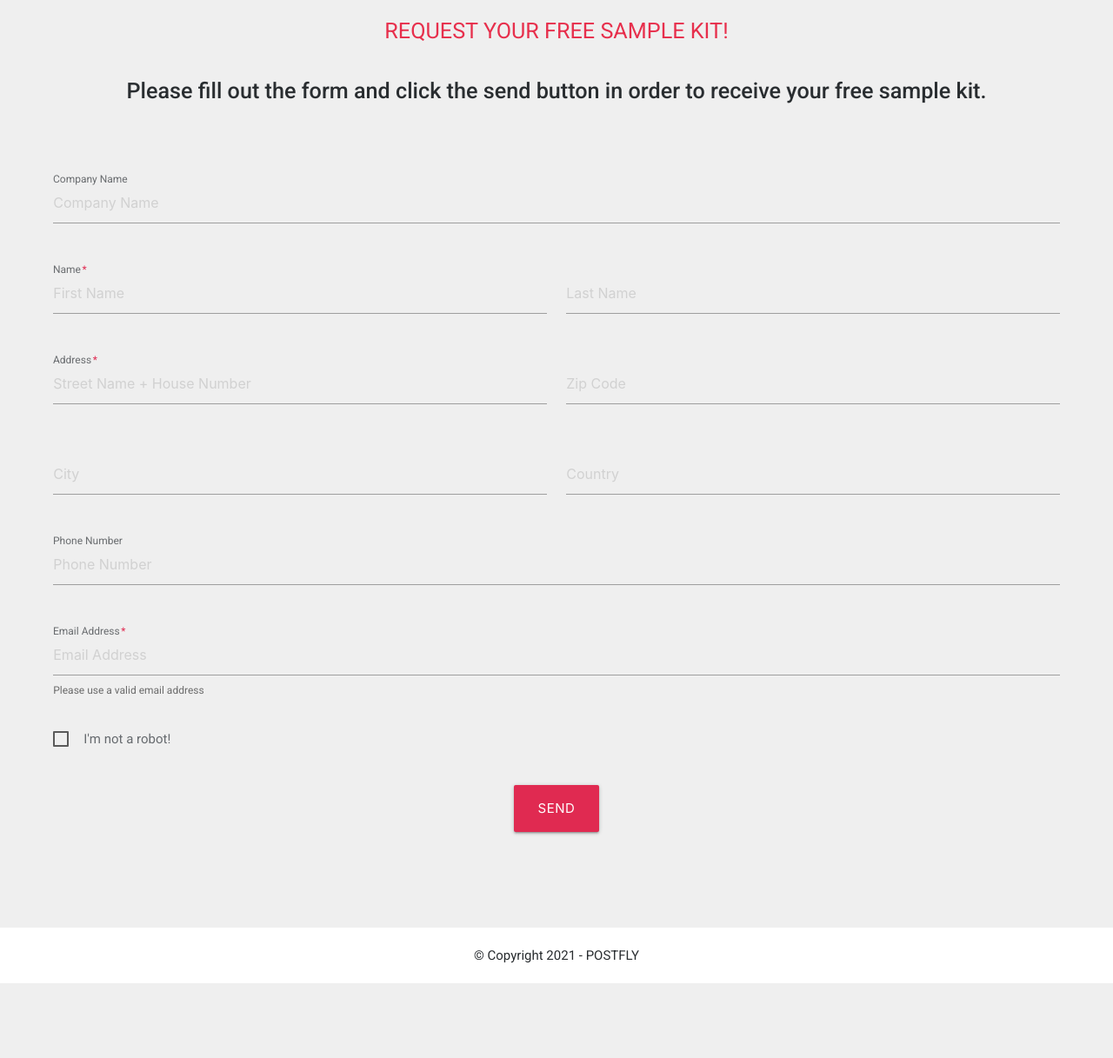
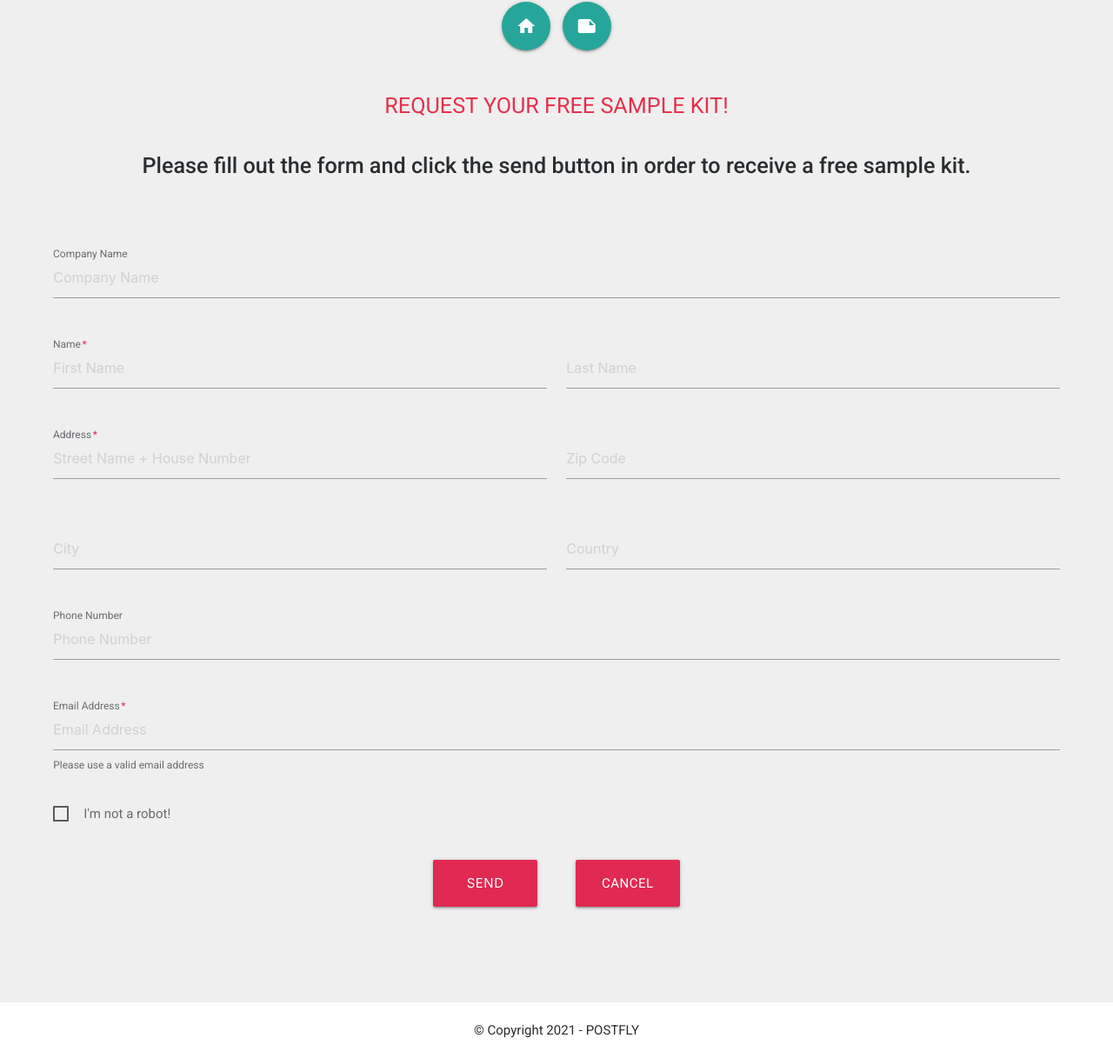
Before and after one commit to Daph1986/Postfly-business-card-creator, a plain HTML site: page form.html in a window 1280 px wide. Shown: the part 77-1294 px from the top of the page at 87% size. Before the commit the page ends 1208 px from the top, so only its background shows below. Drawn offline with nearby package versions, Linux system fonts and the light colour scheme.

Commit message:
Form.html: beautify code, adjusted class names to changed css, corrrected text for grammar and spelling, added menu buttons, cancel button and main.js script

```diff
--- a/form.html
+++ b/form.html
@@ -7,11 +7,14 @@
   <meta name="viewport" content="width=device-width, initial-scale=1.0">
   <title>POSTFLY Business card creator</title>
   <link rel="icon" href="assets/images/favicon.png" type="image/png" sizes="32x32">
-  <link rel="stylesheet" href="https://cdnjs.cloudflare.com/ajax/libs/materialize/1.0.0/css/materialize.min.css">
+  <link rel="stylesheet" href="https://cdnjs.cloudflare.com/ajax/libs/materialize/1.0.0/css/materialize.min.css" crossorigin="anonymous">
+  <link href="https://fonts.googleapis.com/icon?family=Material+Icons" rel="stylesheet" crossorigin="anonymous">
   <link rel="stylesheet" href="assets/css/style.css" type="text/css">
+
   <!-- Validation for EmailJS -->
   <script src="https://cdn.jsdelivr.net/npm/emailjs-com@2/dist/email.min.js" defer></script>
   <!-- Validation for EmailJS end -->
+
 </head>
 
 <body>
@@ -20,7 +23,7 @@
   <div class="navbar-fixed">
     <nav>
       <div class="nav-wrapper">
-        <a href="index.html"><img id="logo" src="assets/images/postfly_logo.png" alt="Postfly logo"></a>
+        <a href="index.html"><img class="logo" src="assets/images/postfly_logo.png" alt="Postfly logo"></a>
         <span class="nav-title"><strong>Business card creator</strong></span>
       </div>
     </nav>
@@ -29,14 +32,27 @@
 
   <header>
     <div class="row">
+      <div class="col s12 center-align custom-margin">
+        <p>
+          <a class="btn tooltipped btn-floating btn-large menu-spacing" data-position="left" data-tooltip="Homepage"
+            href="index.html">
+            <i class="material-icons">home</i>
+          </a>
+          <a class="btn tooltipped btn-floating btn-large" data-position="right" data-tooltip="Start designing"
+            href="creator.html">
+            <i class="material-icons">note</i>
+          </a>
+        </p>
+      </div>
       <div class="col s12">
         <h5 class="red-header flow-text">Request your free sample kit!</h5>
       </div>
     </div>
     <div class="row">
       <div class="col s12">
-        <h6 class="grey-header flow-text"><strong>Please fill out the form and
-            click the send button in order to receive your free sample kit.</strong></h6>
+        <h6 class="grey-header flow-text">
+          <strong>Please fill out the form and click the send button in order to receive a free sample kit.</strong>
+        </h6>
       </div>
     </div>
   </header>
@@ -63,8 +79,7 @@
         </div>
         <div class="row">
           <div class="input-field col l6 s12">
-            <input placeholder="Street Name + House Number" name="address01" id="address01" type="text" required=""
-              aria-required="true">
+            <input placeholder="Street Name + House Number" name="address01" id="address01" type="text" required="" aria-required="true">
             <label for="address01"><span>Address</span><span class="required">*</span></label>
           </div>
           <div class="input-field col l6 s12">
@@ -87,11 +102,9 @@
         </div>
         <div class="row">
           <div class="input-field col s12">
-            <input placeholder="Email Address" name="email" id="email" type="email" required="" aria-required="true"
-              class="validate">
+            <input placeholder="Email Address" name="email" id="email" type="email" required="" aria-required="true" class="validate">
             <label for="email"><span>Email Address</span><span class="required">*</span></label>
-            <span class="helper-text" data-error="wrong" data-success="right">Please
-              use a valid email address</span>
+            <span class="helper-text" data-error="wrong" data-success="right">Please use a valid email address</span>
           </div>
         </div>
         <p>
@@ -101,7 +114,8 @@
           </label>
         </p>
         <div class="input-field center-align">
-          <button class="waves-effect btn-large btn-custom-red btn-spacing" type="submit" name="action">Send</button>
+          <button class="waves-effect btn-large btn-custom-red btn-custom-size-small btn-spacing" type="submit" name="action">Send</button>
+          <a class="waves-effect btn-large btn-custom-red btn-custom-size-small btn-spacing" href="index.html">Cancel</a>
         </div>
       </form>
     </div>
@@ -122,6 +136,7 @@
   <script src="https://cdnjs.cloudflare.com/ajax/libs/jquery/3.5.1/jquery.min.js" defer></script>
   <script src="https://cdnjs.cloudflare.com/ajax/libs/materialize/1.0.0/js/materialize.min.js" defer></script>
   <script src="assets/js/sample_kit.js" defer></script>
+  <script src="assets/js/main.js" defer></script>
   <!-- JavaScript end -->
 
 </body>
```
